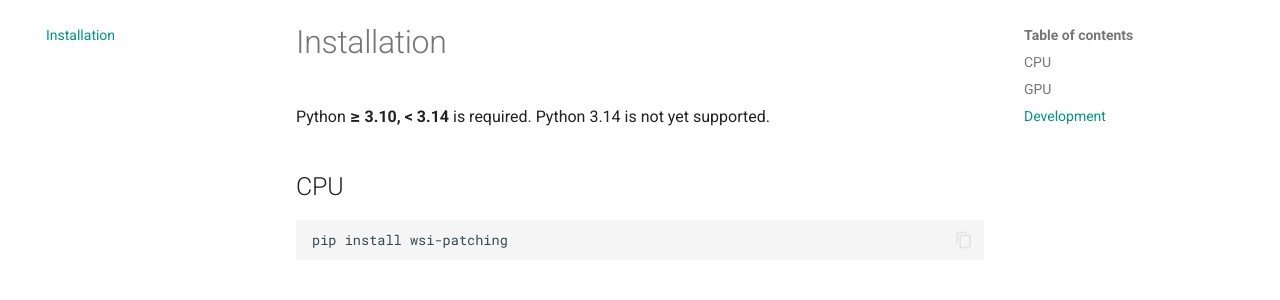
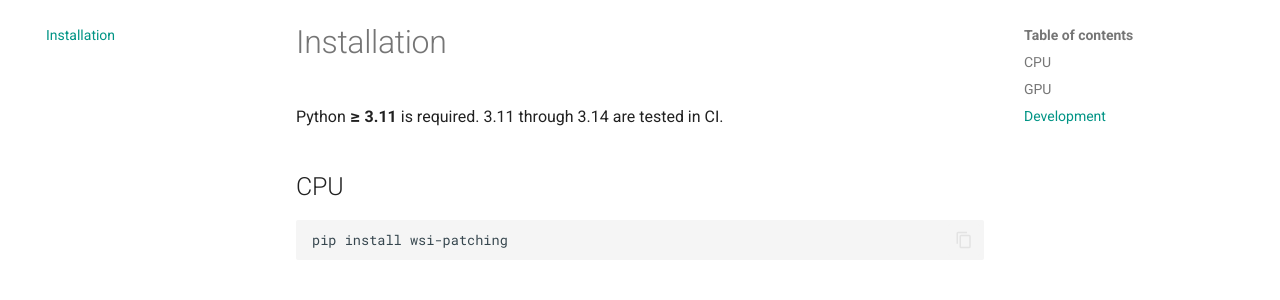
Before and after one commit to amspath/wsi-patching-pipeline, an MkDocs documentation site: the page built from docs/installation.md, in a window 1280 px wide and 1373 px high. Shown: the part 124-424 px from the top of the window. Built offline with MkDocs 1.6.1 and Material for MkDocs 9.7.7, drawn with Linux system fonts in a browser that asks for light colours; comment, search, counter and statistics services are not loaded.

Commit message:
Support Python 3.14, drop 3.10, and refresh dependencies (#86)

```diff
--- a/docs/installation.md
+++ b/docs/installation.md
@@ -1,6 +1,6 @@
 # Installation
 
-Python **≥ 3.10, < 3.14** is required. Python 3.14 is not yet supported.
+Python **≥ 3.11** is required. 3.11 through 3.14 are tested in CI.
 
 ## CPU
 
--- a/pyproject.toml
+++ b/pyproject.toml
@@ -8,7 +8,7 @@ dynamic = ["version"]
 description = "A High Performance Patching Library for Digital Pathology AI dataset creation."
 readme = {file = "README.md", content-type = "text/markdown"}
 license = {file = "LICENSE"}
-requires-python = ">=3.10,<3.14"
+requires-python = ">=3.11"
 authors = [{ name = "Robin van Hoorn", email = "r.d.vanhoorn@amsterdamumc.nl" }]
 keywords = ["digital pathology", "whole slide image", "WSI", "patching", "deep learning", "medical imaging"]
 classifiers = [
@@ -17,10 +17,10 @@ classifiers = [
     "Topic :: Scientific/Engineering :: Medical Science Apps.",
     "Topic :: Scientific/Engineering :: Artificial Intelligence",
     "Programming Language :: Python :: 3",
-    "Programming Language :: Python :: 3.10",
     "Programming Language :: Python :: 3.11",
     "Programming Language :: Python :: 3.12",
     "Programming Language :: Python :: 3.13",
+    "Programming Language :: Python :: 3.14",
     "License :: OSI Approved :: MIT License",
     "Operating System :: OS Independent",
 ]
```
Also changed, not shown: README.md (+2 -2 lines), 3 other files.
